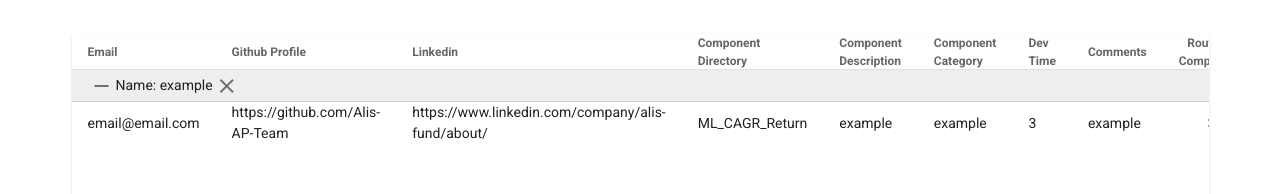
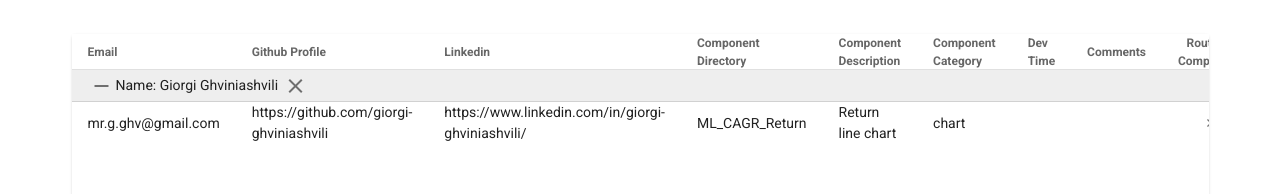
Before and after one commit to BrianCarnes/alis_vue_library, a Vue app: page / in a window 1280 px wide. Shown: the part 150-344 px from the top of the page. Built offline with nearby package versions, Linux system fonts and the light colour scheme.

Commit message:
refactor(alis.resources.view.component): Add example line chart

```diff
--- a/src/router/index.js
+++ b/src/router/index.js
@@ -12,8 +12,8 @@ const routes = [
     component: Home,
   },
   {
-    path: "/example",
-    name: "example",
+    path: "/ML_CAGR_Return",
+    name: "ML_CAGR_Return",
     component: ML_CAGR_Return,
   }
 ];
--- a/src/views/Home.vue
+++ b/src/views/Home.vue
@@ -81,15 +81,15 @@ export default {
       ],
       developers: [
         {
-          name: "example",
-          email: "email@email.com",
-          github: "https://github.com/Alis-AP-Team",
-          linkedin: "https://www.linkedin.com/company/alis-fund/about/",
+          name: "Giorgi Ghviniashvili ",
+          email: "mr.g.ghv@gmail.com",
+          github: "https://github.com/giorgi-ghviniashvili",
+          linkedin: "https://www.linkedin.com/in/giorgi-ghviniashvili/",
           directory: "ML_CAGR_Return",
-          description: "example",
-          category: "example",
-          time: "3",
-          comments: "example",
+          description: "Return line chart",
+          category: "chart",
+          time: "",
+          comments: "",
         },
       ],
     };
```
